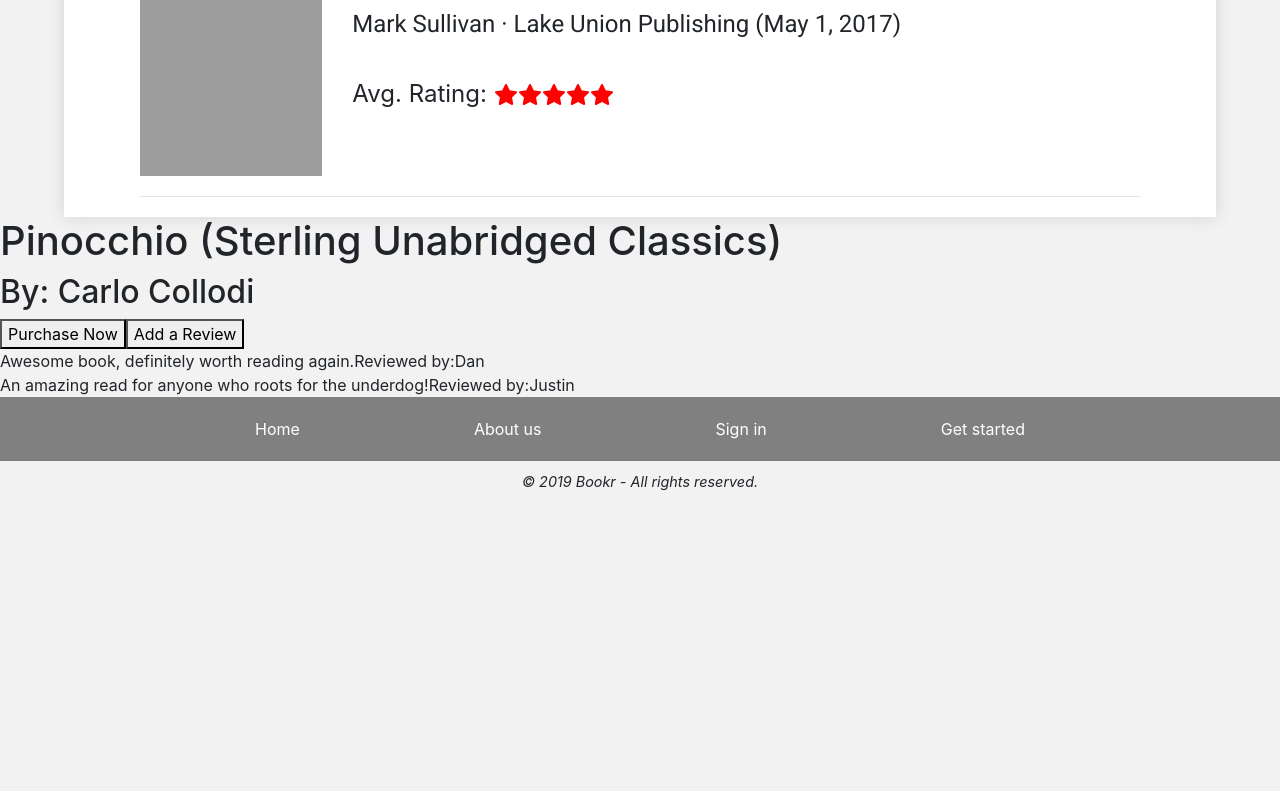
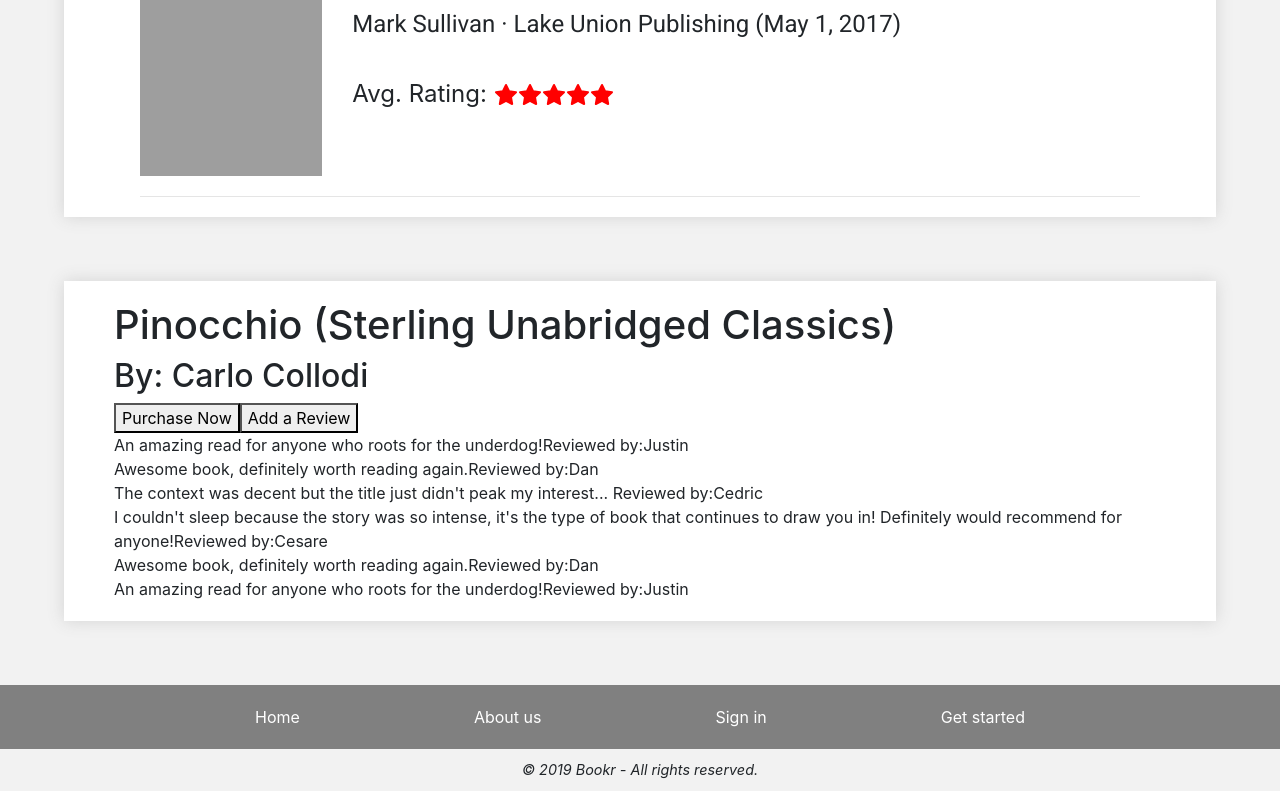
Before and after one commit to the-bookr-team/bookr-frontend, a React (Create React App) app in the folder bookr/: page / in a window 1280 px wide. Shown: the part 1260-2051 px from the top of the page. Before the commit the page ends 1763 px from the top, so only its background shows below. Built offline with nearby package versions, Linux system fonts and the light colour scheme; grey boxes are pictures that could not be loaded.

Commit message:
Add reviews for book page

```diff
--- a/bookr/src/App.css
+++ b/bookr/src/App.css
@@ -59,12 +59,12 @@ footer nav a:hover {
   font-style: italic;
 }
 
-.collection-item-container {
+.page-container {
   background-color: white;
   padding: 20px 50px;
   box-shadow: 0 0 16px lightgrey;
   width: 90%;
-  margin: auto;
+  margin: 0 auto 4rem;
 }
 
 .collection-item {
--- a/bookr/src/Components/Book.js
+++ b/bookr/src/Components/Book.js
@@ -1,15 +1,68 @@
 import React from 'react';
+import Review from './Review';
+
+// This data will come from state in the final version
+
+const book = {
+  "id": 1,
+  "book_img": "https://images-na.ssl-images-amazon.com/images/I/615f6CAjYSL.jpg",
+  "title": "Pinocchio (Sterling Unabridged Classics)",
+  "author": "Carlo Collodi",
+  "publisher": "Sterling Children's Books; Unabridged edition (September 2, 2014)",
+  "rating": 3
+}
+
+const reviews = [
+  {
+    "id": 1,
+    "title": "Pinocchio (Sterling Unabridged Classics)",
+    "review": "An amazing read for anyone who roots for the underdog!",
+    "reviewer": "Justin",
+    "bookId": 1,
+    "rating": 5
+  },
+  {
+    "id": 2,
+    "title": "Pinocchio (Sterling Unabridged Classics)",
+    "review": "Awesome book, definitely worth reading again.",
+    "reviewer": "Dan",
+    "bookId": 1,
+    "rating": 5
+  },
+  {
+    "id": 3,
+    "title": "Pinocchio (Sterling Unabridged Classics)",
+    "review": "The context was decent but the title just didn't peak my interest... ",
+    "reviewer": "Cedric",
+    "bookId": 1,
+    "rating": 2
+  },
+  {
+    "id": 4,
+    "title": "Pinocchio (Sterling Unabridged Classics)",
+    "review": "I couldn't sleep because the story was so intense, it's the type of book that continues to draw you in!  Definitely would recommend for anyone!",
+    "reviewer": "Cesare",
+    "bookId": 1,
+    "rating": 5
+  }
+]
 
 const Book = () => {
   return(
-    <div className="book">
-      <h1>Pinocchio (Sterling Unabridged Classics)</h1>
-      <h2>By: Carlo Collodi</h2>
+    <div className="page-container">
+    <h1>{book.title}</h1>
+    <h2>By: {book.author}</h2>
 
     <button>Purchase Now</button>
     <button>Add a Review</button>
 
     <div className="reviews">
+
+    {reviews.map(review => <Review review={review} />)}
+
+
+
+
     <div className="review">
     Awesome book, definitely worth reading again.
     <span className="reviewed-by">Reviewed by:</span>
--- a/bookr/src/Components/CollectionItemContainer.js
+++ b/bookr/src/Components/CollectionItemContainer.js
@@ -38,7 +38,7 @@ const books = [
 
 const CollectionItemContainer = () => {
   return(
-    <div className="collection-item-container">
+    <div className="page-container">
       {books.map(book => <CollectionItem book={book} key={book.id} />)}
     </div>
   )
--- /dev/null
+++ b/bookr/src/Components/Review.js
@@ -0,0 +1,14 @@
+import React from 'react';
+
+const Review = props => {
+  return(
+    <div className="review">
+      {props.review.review}
+
+      <span className="reviewed-by">Reviewed by:</span>
+      <span className="reviewer">{props.review.reviewer}</span>
+    </div>
+  )
+}
+
+export default Review;
```
Lines whose indentation alone changed are shown as unchanged.
